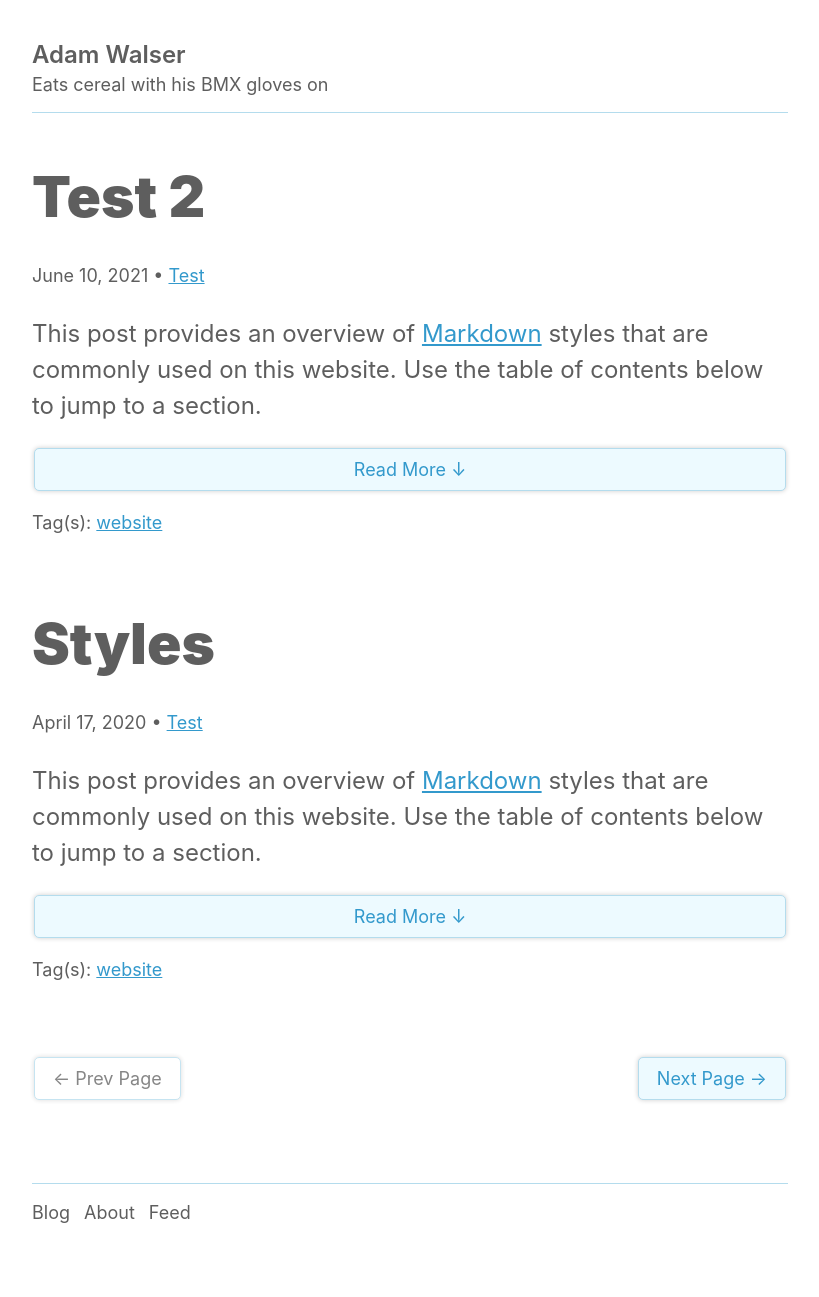
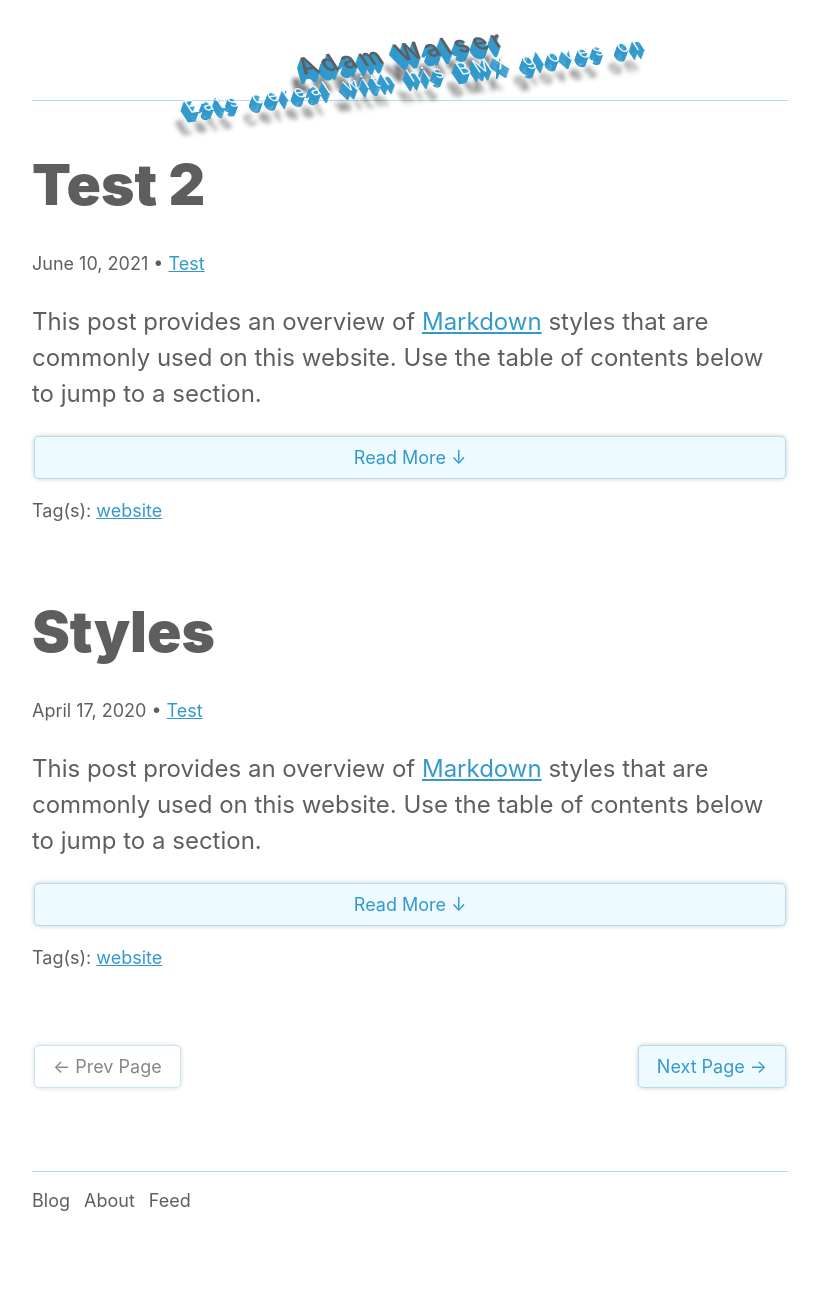
Before and after one commit to ajpwalser/ajpwalser.github.io, a Jekyll site: the page built from index.html, in a window 1280 px wide. Shown: the whole page, without its empty margins (230-1049 px from the left). Built offline with Jekyll 4.4.1, drawn with Linux system fonts in a browser that asks for light colours; some web fonts are replaced; the list of posts is cut into pages by our own code.

Commit message:
Update style.css

```diff
--- a/css/style.css
+++ b/css/style.css
@@ -49,10 +49,32 @@ padding-top: 2em;
 }
 
 .header {
+    color: #EDFAFF;
+    font-weight: 600;
+    font-size: 100%;
+    letter-spacing: 5px;
+    text-align: center;
+    user-select: none;
+    outline: none;
+    transform:rotate(-8deg) skewX(25deg);
+    text-shadow:    -1px 1px #39C,
+                    -2px 2px #39C,
+                    -3px 3px #39C,
+                    -4px 4px #39C,
+                    -5px 5px #39C,
+                    -6px 6px #39C,
+                    -7px 7px #39C,
+                    -8px 8px #39C,
+                    -9px 9px #39C,
+                    -20px 20px 5px rgba(0,0,0,.8);
+}
+
+/*
+.header {
 font-weight: 600;
 font-size: 100%;
 line-height: 1.25em;
-}
+}*/
 
 footer {
   font-weight: 400;
```
